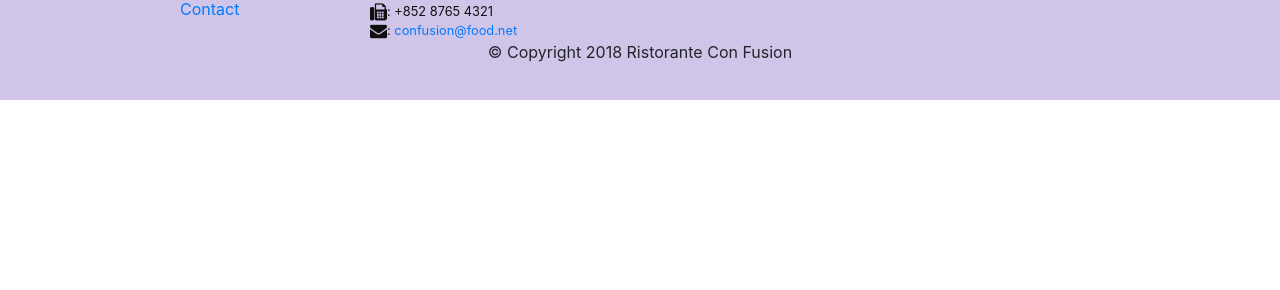
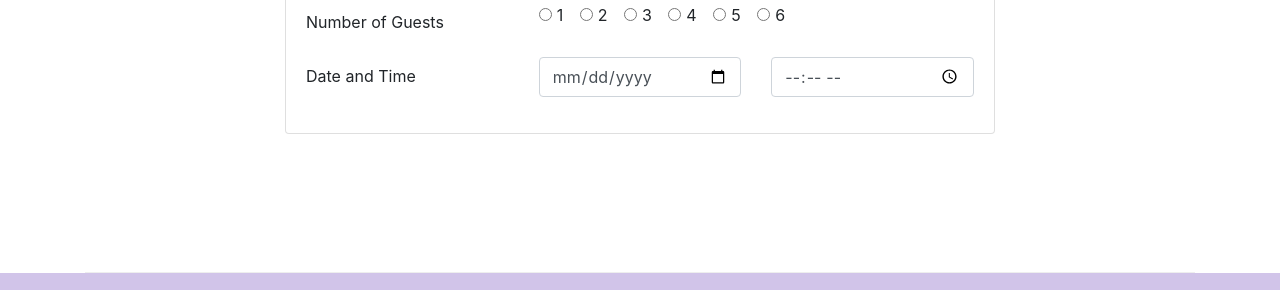
Before and after one commit to Sichao25/bootstrap_project, a website: page index.html in a window 1280 px wide. Shown: the part 1661-1951 px from the top of the page. Before the commit the page ends 1761 px from the top, so only its background shows below. Drawn offline with nearby package versions, Linux system fonts and the light colour scheme.

Commit message:
add reserve table form

```diff
--- a/index.html
+++ b/index.html
@@ -70,8 +70,13 @@
                 <h3>This Month's Promotions</h3>
             </div>
             <div class="col col-sm col-md">
-                <h2>Weekend Grand Buffet</h2>
-                <p>Featuring mouthwatering combinations with a choice of five different salads, six enticing appetizers, six main entrees and five choicest desserts. Free flowing bubbly and soft drinks. All for just $19.99 per person </p>
+                <div class="media">
+                    <div class="media-body">
+                        <h2>Weekend Grand Buffet<span class="badge badge-danger">New</span></h2>
+                        <p>Featuring mouthwatering combinations with a choice of five different salads, six enticing appetizers, six main entrees and five choicest desserts. Free flowing bubbly and soft drinks. All for just $19.99 per person </p>
+                    </div>
+                    <img class="d-flex mr-3 img-thumbnail align-self-center" src="img/buffet.png" alt="Buffet">
+                </div>
             </div>
         </div>
 
@@ -86,6 +91,55 @@
                         <h2>Alberto Somayya</h2>
                 <h4>Executive Chef</h4>
                 <p>Award winning three-star Michelin chef with wide International experience having worked closely with whos-who in the culinary world, he specializes in creating mouthwatering Indo-Italian fusion experiences. </p>
+                    </div>
+                </div>
+            </div>
+        </div>
+        <div class="row row-content">
+            <div class="col-12 col-md-8 offset-2">
+                <div class="card">
+                    <h3 class="card-header bg-primary text-white">Reserve a table</h3>
+                    <div class="card-body">
+                        <form>
+                            <div class="form-group row">
+                                <label for="NumOfGuests" class="col-md-4 col-form-label">Number of Guests</label>
+                                <div class="col-md-8">
+                                    <div class="form-check form-check-inline">
+                                        <input class="form-check-input" type="radio" name="NumOfGuests" id="NumOfGuests1" value="1">
+                                        <label class="form-check-label" for="NumOfGuests1">1</label>
+                                      </div>
+                                      <div class="form-check form-check-inline">
+                                        <input class="form-check-input" type="radio" name="NumOfGuests" id="NumOfGuests2" value="2">
+                                        <label class="form-check-label" for="NumOfGuests2">2</label>
+                                      </div>
+                                      <div class="form-check form-check-inline">
+                                        <input class="form-check-input" type="radio" name="NumOfGuests" id="NumOfGuests3" value="3">
+                                        <label class="form-check-label" for="NumOfGuests3">3</label>
+                                      </div>
+                                      <div class="form-check form-check-inline">
+                                        <input class="form-check-input" type="radio" name="NumOfGuests" id="NumOfGuests4" value="4">
+                                        <label class="form-check-label" for="NumOfGuests4">4</label>
+                                      </div>
+                                      <div class="form-check form-check-inline">
+                                        <input class="form-check-input" type="radio" name="NumOfGuests" id="NumOfGuests5" value="5">
+                                        <label class="form-check-label" for="NumOfGuests5">5</label>
+                                      </div>
+                                      <div class="form-check form-check-inline">
+                                        <input class="form-check-input" type="radio" name="NumOfGuests" id="NumOfGuests6" value="6">
+                                        <label class="form-check-label" for="NumOfGuests6">6</label>
+                                      </div>
+                                </div>
+                            </div>
+                            <div class="form-group row">
+                                <label for="DateandTime" class="col-12 col-md-4 col-form-label">Date and Time</label>
+                                <div class="col-12 col-md-4">
+                                    <input type="date" class="form-control" id="date" name="date" placeholder="Date">
+                                </div>
+                                <div class="col-12 col-md-4">
+                                    <input type="time" class="form-control" id="time" name="time" placeholder="Time">
+                                </div>
+                            </div>
+                        </form>
                     </div>
                 </div>
             </div>
```
